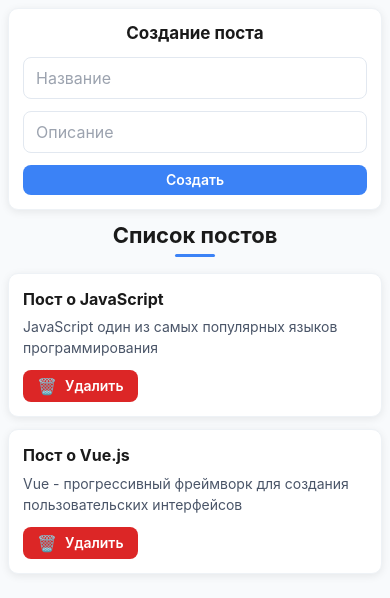
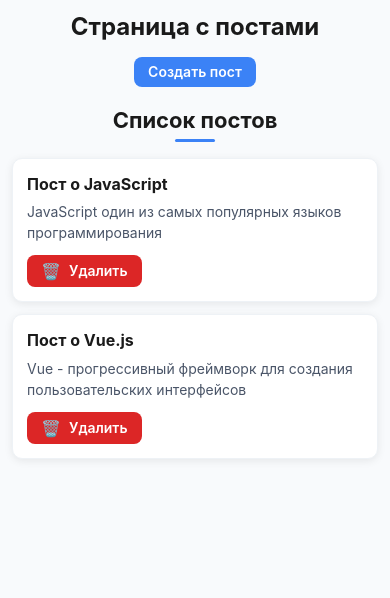
Before and after one commit to baikhonov/vue3-blog, a Vue app: page / in a window 390 px wide. Shown: the top 598 px of the page. Built offline with nearby package versions, Linux system fonts and the light colour scheme.

Commit message:
Создал компонент для модалки, вынес в неё форму добавления поста

```diff
--- a/src/App.vue
+++ b/src/App.vue
@@ -1,18 +1,31 @@
 <template>
   <div class="app">
+    <header class="app-header">
+      <h1 class="app-title">Страница с постами</h1>
+      <my-button @click="showDialog">
+        Создать пост
+      </my-button>
+    </header>
+
+    <my-dialog v-model:show="dialogVisible">
       <post-form
           @create="createPost"
       />
+    </my-dialog>
+
+    <main class="app-main">
       <post-list
           :posts="mockPosts"
           @remove="removePost"
       />
+    </main>
   </div>
 </template>
 
 <script>
 import PostForm from "@/components/PostForm";
 import PostList from "@/components/PostList";
+
 export default {
   components: {
     PostList, PostForm
@@ -27,14 +40,19 @@ export default {
           body: "Vue - прогрессивный фреймворк для создания пользовательских интерфейсов"
         },
       ],
+      dialogVisible: false
     }
   },
   methods: {
     createPost(post) {
       this.mockPosts.push(post);
+      this.dialogVisible = false;
     },
     removePost(post) {
       this.mockPosts = this.mockPosts.filter(p => p.id !== post.id);
+    },
+    showDialog() {
+      this.dialogVisible = true;
     }
   }
 }
@@ -57,17 +75,53 @@ export default {
 }
 
 
+.app-header {
+  width: 100%;
+  max-width: 800px;
+  display: flex;
+  justify-content: space-between;
+  align-items: center;
+  margin-bottom: 32px;
+  padding: 0 20px;
+}
+
+.app-title {
+  font-size: 32px;
+  font-weight: 700;
+  color: #1a1a1a;
+  font-family: -apple-system, BlinkMacSystemFont, 'Segoe UI', Roboto, sans-serif;
+}
 
 /* Мобильная адаптивность */
 @media (max-width: 768px) {
   .app {
-    padding: 12px;
+    padding: 16px;
+  }
+
+  .app-header {
+    flex-direction: column;
+    gap: 16px;
+    margin-bottom: 24px;
+    text-align: center;
+  }
+
+  .app-title {
+    font-size: 28px;
   }
 }
 
 @media (max-width: 480px) {
   .app {
-    padding: 8px;
+    padding: 12px;
+  }
+
+  .app-header {
+    margin-bottom: 20px;
+    padding: 0 12px;
+  }
+
+  .app-title {
+    font-size: 24px;
   }
 }
 </style>
--- a/src/components/PostForm.vue
+++ b/src/components/PostForm.vue
@@ -44,12 +44,7 @@ export default {
 .post-form {
   width: 100%;
   max-width: 800px;
-  margin-bottom: 24px;
-  padding: 20px;
   background: white;
-  border-radius: 12px;
-  box-shadow: 0 2px 8px rgba(0, 0, 0, 0.08);
-  border: 1px solid #eef2f6;
   font-family: -apple-system, BlinkMacSystemFont, 'Segoe UI', Roboto, sans-serif;
 }
 
--- /dev/null
+++ b/src/components/UI/MyDialog.vue
@@ -0,0 +1,105 @@
+<template>
+  <div v-if="show === true" class="dialog" @click="hideDialog">
+    <div @click.stop class="dialog__content">
+      <slot></slot>
+    </div>
+  </div>
+</template>
+
+<script>
+export default {
+  name: "my-dialog",
+  props: {
+    show: {
+      type: Boolean,
+      default: false
+    }
+  },
+  methods: {
+    hideDialog() {
+      this.$emit('update:show', false);
+    }
+  }
+}
+</script>
+
+<style scoped>
+.dialog {
+  position: fixed;
+  top: 0;
+  left: 0;
+  right: 0;
+  bottom: 0;
+  background: rgba(0, 0, 0, 0.5);
+  display: flex;
+  align-items: center;
+  justify-content: center;
+  z-index: 1000;
+  padding: 20px;
+  animation: fadeIn 0.2s ease;
+}
+
+.dialog__content {
+  background: white;
+  border-radius: 16px;
+  box-shadow: 0 20px 60px rgba(0, 0, 0, 0.3);
+  max-width: 500px;
+  width: 100%;
+  max-height: 90vh;
+  padding: 20px;
+  overflow-y: auto;
+  position: relative;
+  animation: slideUp 0.3s ease;
+}
+
+/* Анимации */
+@keyframes fadeIn {
+  from {
+    opacity: 0;
+  }
+  to {
+    opacity: 1;
+  }
+}
+
+@keyframes slideUp {
+  from {
+    opacity: 0;
+    transform: translateY(30px) scale(0.95);
+  }
+  to {
+    opacity: 1;
+    transform: translateY(0) scale(1);
+  }
+}
+
+/* Адаптивность */
+@media (max-width: 768px) {
+  .dialog {
+    padding: 16px;
+  }
+
+  .dialog__content {
+    border-radius: 12px;
+    max-width: 100%;
+  }
+}
+
+@media (max-width: 480px) {
+  .dialog {
+    padding: 12px;
+  }
+
+  .dialog__content {
+    border-radius: 10px;
+    max-height: 95vh;
+  }
+}
+
+/* Для очень маленьких экранов */
+@media (max-width: 360px) {
+  .dialog {
+    padding: 8px;
+  }
+}
+</style>
--- a/src/components/UI/index.js
+++ b/src/components/UI/index.js
@@ -1,7 +1,9 @@
 import MyButton from "@/components/UI/MyButton";
 import MyInput from "@/components/UI/MyInput";
+import MyDialog from "@/components/UI/MyDialog";
 
 export default [
     MyButton,
-    MyInput
+    MyInput,
+    MyDialog
 ]
```
Lines whose indentation alone changed are shown as unchanged.
